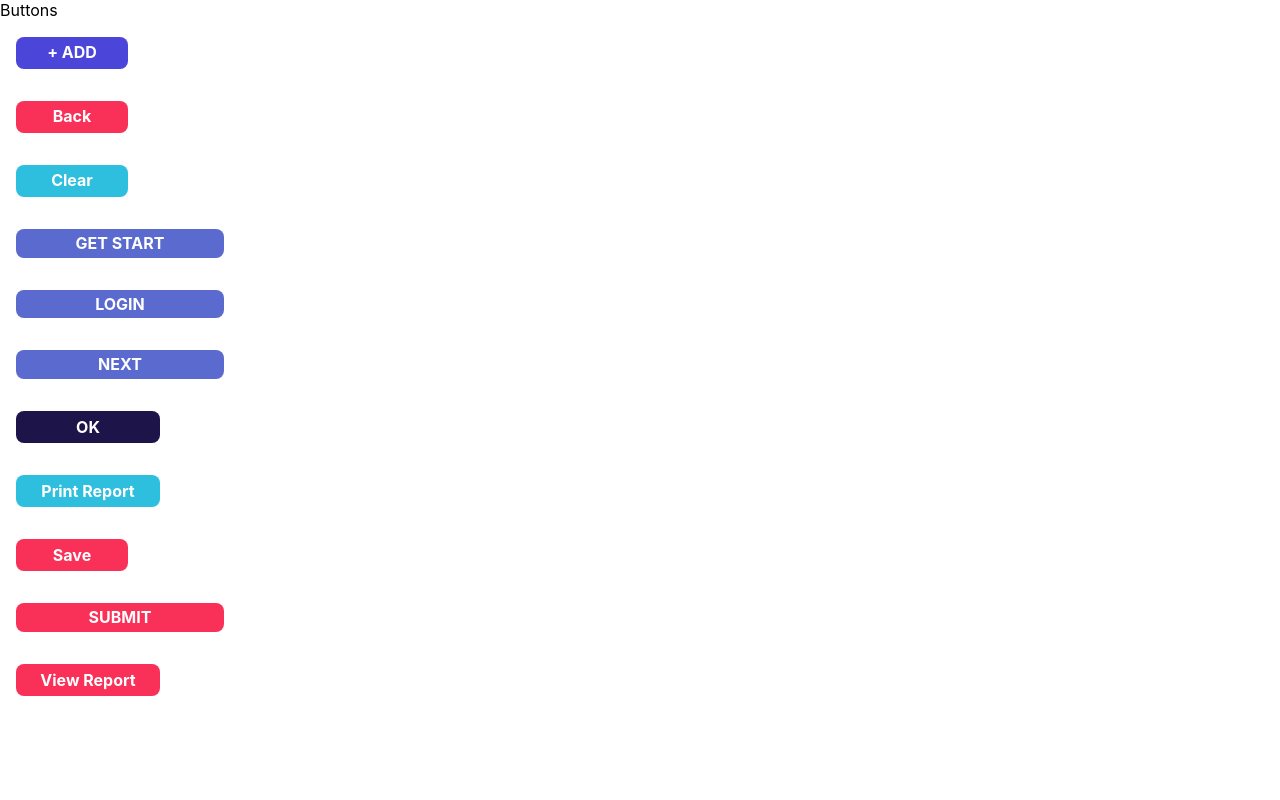
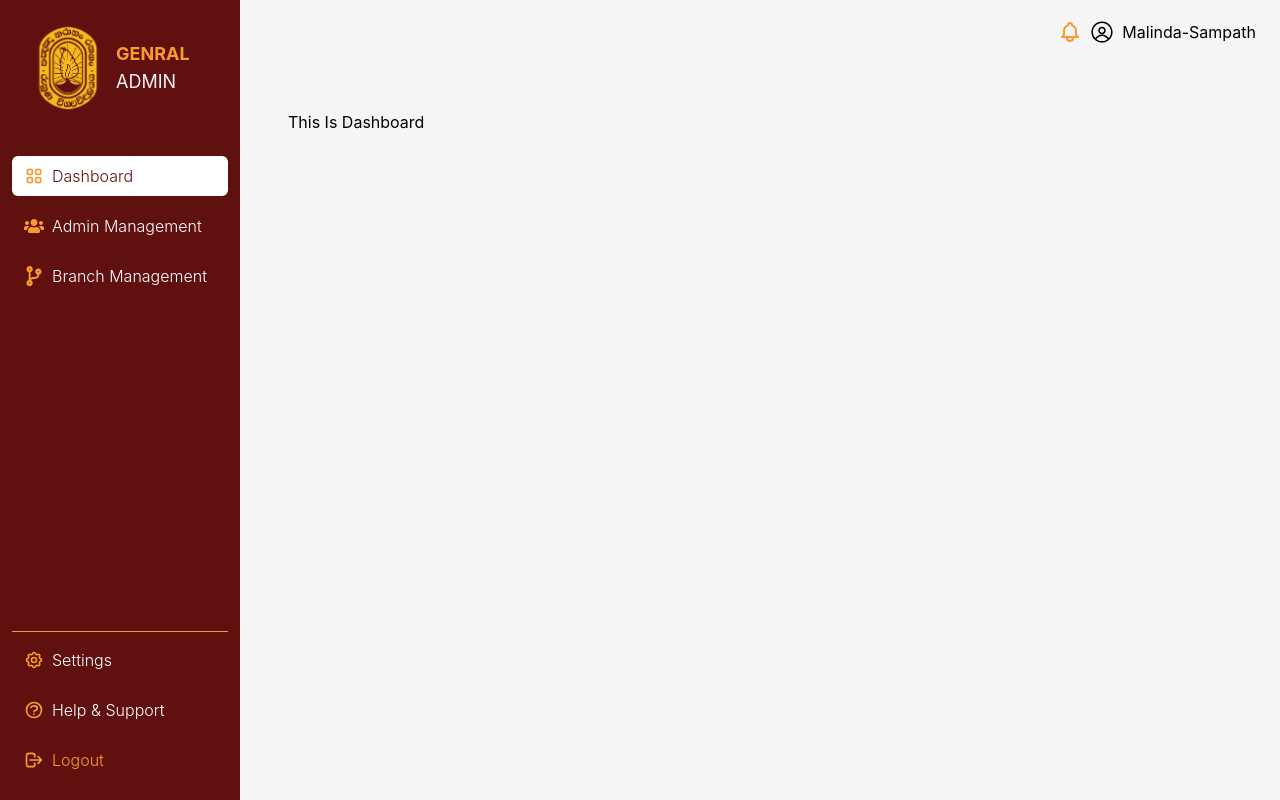
Before and after one commit to malinda-sampath/Barcode-Based-Mail-Tracking-System_Frontend, a React (Create React App) app in the folder uor-mts-frontend/: page / in a window 1280 px wide. Built offline with nearby package versions, Linux system fonts and the light colour scheme.

Commit message:
CLF_0003

```diff
--- a/uor-mts-frontend/src/App.tsx
+++ b/uor-mts-frontend/src/App.tsx
@@ -7,8 +7,8 @@ import AllButtonComponents from "./components/buttonComponents/AllButtonComponen
 const App: React.FC = () => (
   <div>
     {/* <TableTest /> */}
-    {/* <AppRouter /> */}
-    <AllButtonComponents/>
+     <AppRouter />
+    {/* <AllButtonComponents/> */}
   </div>
 );
 
```
